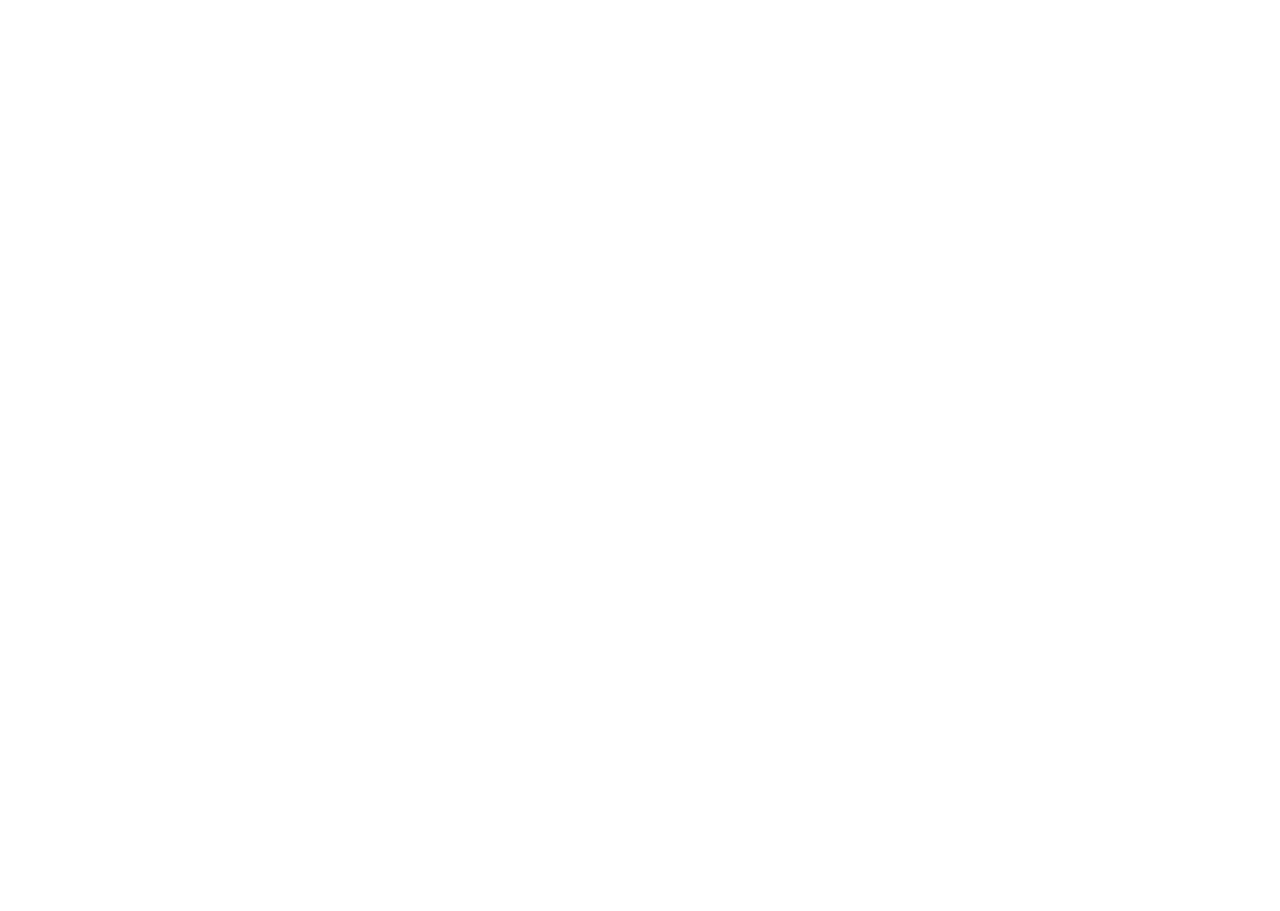
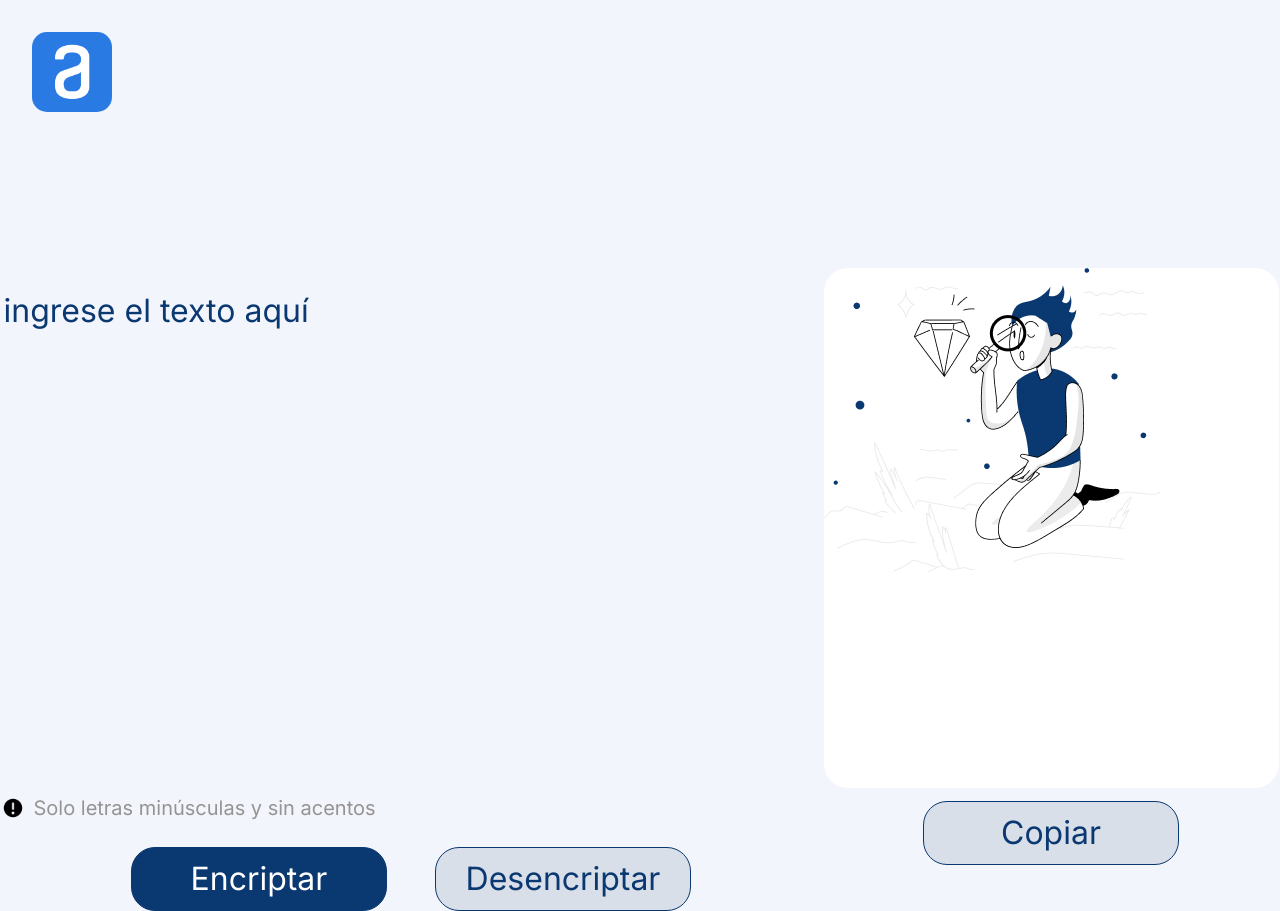
Before and after one commit to HelloWorldMyNameIsJohn/encriptadorONE, a plain HTML site: page index.html in a window 1280 px wide. Before the commit the page ends 800 px from the top, so only its background shows below. Drawn offline with Linux system fonts and the light colour scheme.

Commit message:
FrontEnd pagina principal

```diff
--- a/assets/index.css
+++ b/assets/index.css
@@ -0,0 +1,123 @@
+* {
+  margin: 0;
+  background: #f3f5fc;
+  font-family: Inter;
+  font-style: Regular;
+  font-size: 32px;
+  line-height: 150%;
+}
+
+/* Contenedor logo */
+
+header {
+  margin: 1rem;
+}
+
+.logo {
+  border-radius: 15px;
+  width: 2.5rem;
+  height: auto;
+}
+
+/* Main del encriptador */
+
+main {
+  display: flex;
+  justify-content: space-around;
+  align-items: center;
+  flex-wrap: wrap;
+}
+
+.containerInput {
+  display: flex;
+  flex-direction: column;
+}
+
+.textArea {
+  resize: none;
+  border: none;
+  color: #0a3871;
+  margin-top: 4rem;
+  text-transform: lowercase;
+}
+
+::placeholder {
+  color: #0a3871;
+}
+.textArea:focus {
+  outline: none;
+}
+
+.textoResuelto {
+margin-top: 2rem;
+  resize: none;
+  background: white;
+  background-image: url("./images/Muñeco.png");
+  background-repeat: no-repeat;
+  border: none;
+  border-radius: 24px;
+  color: #0a3871;
+  padding: 20px;
+}
+
+.textoResuelto:focus {
+  outline: none;
+}
+
+.info{
+    margin: 0.75rem 0;
+    color: rgb(149, 147, 147);
+    font-size: 20px;
+    font-weight: 400;
+}
+
+.containerInfo{
+    display: flex;
+    align-items: center;
+}
+
+.containerInfo > img{
+    width: 22px;
+    height: auto;
+    margin-right: 10px;
+}
+
+.containerButtons {
+  display: flex;
+  justify-content: center;
+}
+
+.encriptar {
+  background-color: #0a3871;
+  border: 1px solid #0a3871;
+  border-radius: 24px;
+  color: white;
+  cursor: pointer;
+  height: 2rem;
+  width: 8rem;
+}
+
+.desencriptar{
+  background-color: #d8dfe8;
+  border: 1px solid #0a3871;
+  border-radius: 24px;
+  color: #0a3871;
+  cursor: pointer;
+  height: 2rem;
+  width: 8rem;
+  margin-left: 1.5rem;
+}
+
+.copiar{
+    background-color: #d8dfe8;
+  border: 1px solid #0a3871;
+  border-radius: 24px;
+  color: #0a3871;
+  cursor: pointer;
+  height: 2rem;
+  width: 8rem;
+}
+
+.desencriptar,.copiar,.encriptar{
+    &:hover{scale: 1.03;}
+}
--- a/index.html
+++ b/index.html
@@ -1,13 +1,50 @@
 <!DOCTYPE html>
 <html lang="en">
-<head>
-    <meta charset="UTF-8">
-    <meta http-equiv="X-UA-Compatible" content="IE=edge">
-    <meta name="viewport" content="width=device-width, initial-scale=1.0">
-    <link rel="stylesheet" href="./assets/index.css">
+  <head>
+    <meta charset="UTF-8" />
+    <meta http-equiv="X-UA-Compatible" content="IE=edge" />
+    <meta name="viewport" content="width=device-width, initial-scale=1.0" />
+    <link rel="stylesheet" href="./assets/index.css" />
+    <link rel="preconnect" href="https://fonts.googleapis.com" />
+    <link rel="preconnect" href="https://fonts.gstatic.com" crossorigin />
+    <link
+      href="https://fonts.googleapis.com/css2?family=Inter:wght@200;400&display=swap"
+      rel="stylesheet"
+    />
     <title>Challenge "Encriptador ONE"</title>
-</head>
-<body>
+  </head>
+  <body>
+    <header>
+      <img class="logo" src="./assets/images/AluraLogo.png" alt="" />
+    </header>
+
+    <main>
+      <section class="containerInput">
+        <textarea
+          class="textArea"
+          name="textoPrincipal"
+          id=""
+          cols="40"
+          rows="10"
+          placeholder="Ingrese el texto aquí"
+        ></textarea>
+        <div class="containerInfo">
+          <img src="./assets/images/advertencia.png" alt="" />
+          <h6 class="info">Solo letras minúsculas y sin acentos</h6>
+        </div>
+        <div class="containerButtons">
+          <button class="encriptar">Encriptar</button>
+          <button class="desencriptar">Desencriptar</button>
+        </div>
+      </section>
+      <section class="containerResuelto">
+        <textarea class="textoResuelto" cols="20" rows="10"></textarea>
+        <div class="containerButtons">
+          <button class="copiar">Copiar</button>
+        </div>
+      </section>
+    </main>
+
     <script src="./assets/index.js"></script>
-</body>
+  </body>
 </html>
```
Also changed, not shown: assets/images/AluraLogo.png (added), assets/images/Muñeco.png (added), assets/images/advertencia.png (added).
